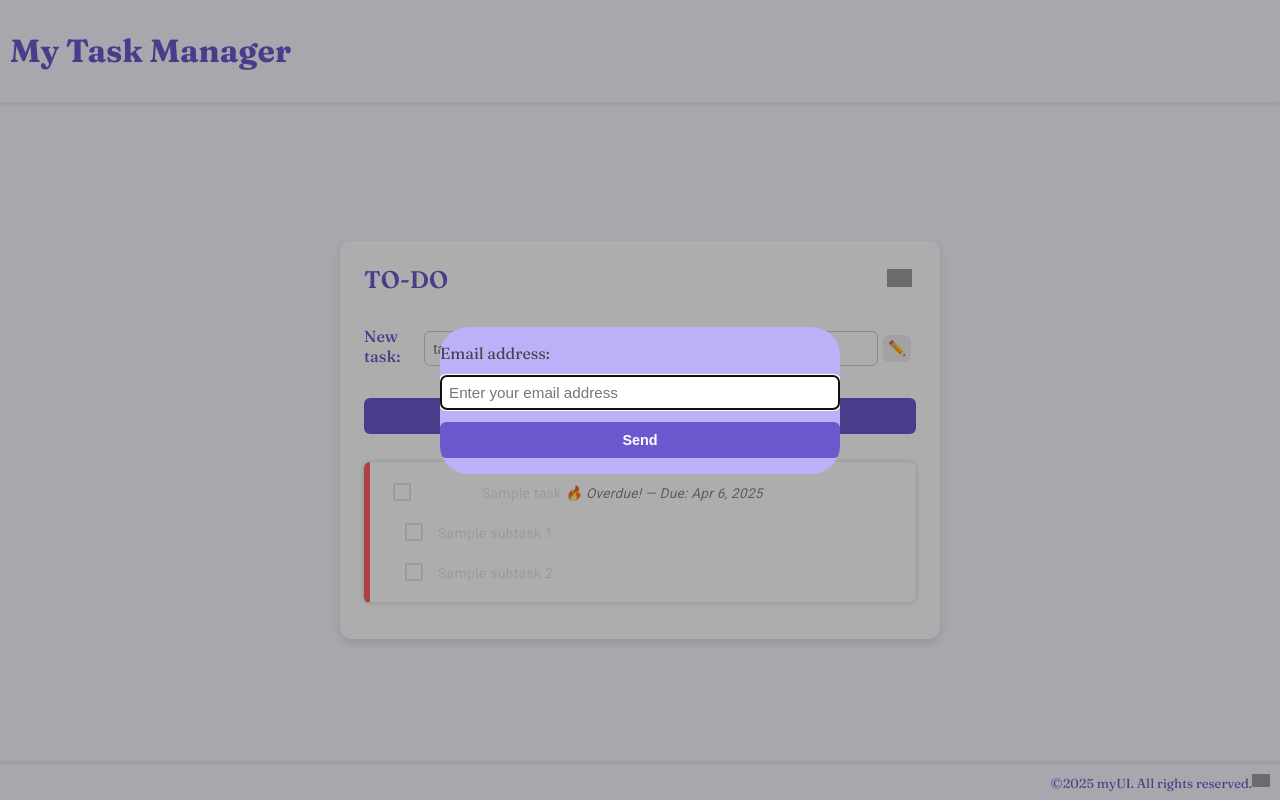
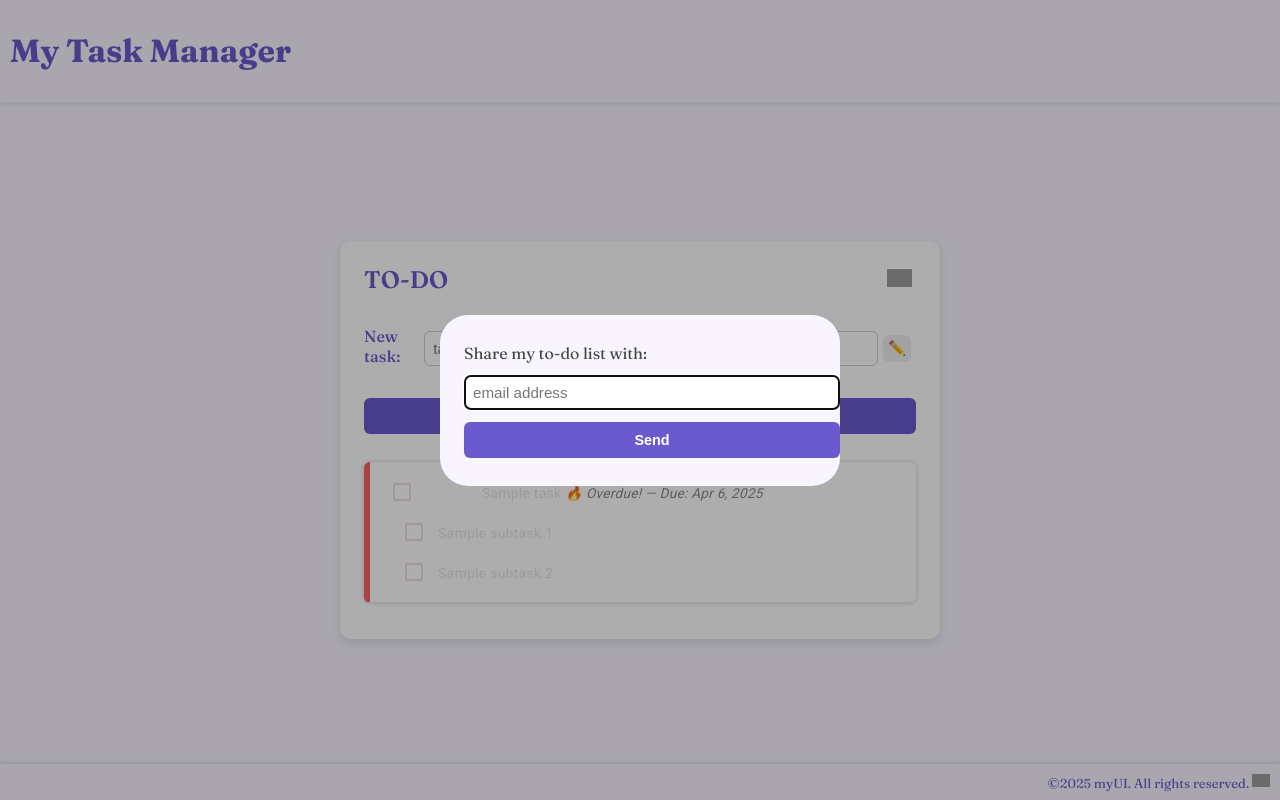
Before and after one commit to AlinesCodeFiWorks/AngularProject, an Angular app in the folder my-task-manager/: page / in a window 1280 px wide. Both pictures are taken after a click on the button 899 px from the left and 279 px from the top of the page. Built offline with nearby package versions, Linux system fonts and the light colour scheme; grey boxes are pictures that could not be loaded.

Commit message:
Refactor styles and update components to use CSS variables for improved theming and consistency

```diff
--- a/my-task-manager/src/app/layout/footer/footer.component.css
+++ b/my-task-manager/src/app/layout/footer/footer.component.css
@@ -5,9 +5,9 @@ footer {
   right: 0;
   padding: 10px;
   text-align: end;
-  box-shadow: 0 -2px 4px rgba(0, 0, 0, 0.1);
+  box-shadow: 0 -2px 4px var(--shadow-color);
   font-weight: 400;
   font-size: small;
-  color: #6a5acd;
+  color: var(--main-accent-color);
   margin-top: auto;
 }
--- a/my-task-manager/src/app/layout/footer/footer.component.html
+++ b/my-task-manager/src/app/layout/footer/footer.component.html
@@ -1,6 +1,6 @@
 <footer>
   <div class="footer">
-    <span>&copy;2025 myUI. All rights reserved.</span
+    <span>&copy;2025 myUI. All rights reserved. </span
     ><span
       ><a href="https://www.linkedin.com/in/aline-taylor/"
         ><img
--- a/my-task-manager/src/app/layout/footer/footer.component.ts
+++ b/my-task-manager/src/app/layout/footer/footer.component.ts
@@ -1,8 +1,9 @@
 import { Component } from '@angular/core';
+import { SharedModule } from '../../shared/shared.module';
 
 @Component({
   selector: 'app-footer',
-  imports: [],
+  imports: [SharedModule],
   standalone: true,
   templateUrl: './footer.component.html',
   styleUrl: './footer.component.css',
--- a/my-task-manager/src/app/layout/header/header.component.css
+++ b/my-task-manager/src/app/layout/header/header.component.css
@@ -3,12 +3,12 @@ header {
   top: 0;
   left: 0;
   right: 0;
-  background-color: #f8f5ff; /* Soft lavender background */
+  background-color: var(--background-color);
   padding: 10px;
   text-align: start;
-  box-shadow: 0 2px 4px rgba(0, 0, 0, 0.1);
+  box-shadow: 0 2px 4px var(--shadow-color);
   font-weight: 600;
-  color: #6a5acd;
+  color: var(--main-accent-color);
   margin-bottom: 20px;
   z-index: 1000;
 }
--- a/my-task-manager/src/app/layout/header/header.component.ts
+++ b/my-task-manager/src/app/layout/header/header.component.ts
@@ -1,8 +1,9 @@
 import { Component } from '@angular/core';
+import { SharedModule } from '../../shared/shared.module';
 
 @Component({
   selector: 'app-header',
-  imports: [],
+  imports: [SharedModule],
   standalone: true,
   templateUrl: './header.component.html',
   styleUrl: './header.component.css',
--- a/my-task-manager/src/app/share-to-do-list/share-to-do-list.component.css
+++ b/my-task-manager/src/app/share-to-do-list/share-to-do-list.component.css
@@ -3,25 +3,26 @@
   padding: 16px;
   max-width: 400px;
   width: 100%;
-  background-color: #bdb0f8;
+  background-color: var(--background-color);
 }
 
 form {
   display: flex;
   flex-direction: column;
   gap: 12px;
+  margin: 12px;
 }
 
 input {
   padding: 8px;
   font-size: 0.95rem;
-  border: 1px solid #ccc;
+  border: 1px solid var(--input-area-color);
   border-radius: 6px;
 }
 
 button[type="submit"] {
-  background-color: #6a5acd;
-  color: white;
+  background-color: var(--main-accent-color);
+  color: var(--high-contrast-accent-color);
   font-weight: 600;
   padding: 10px 16px;
   border: none;
--- a/my-task-manager/src/app/share-to-do-list/share-to-do-list.component.html
+++ b/my-task-manager/src/app/share-to-do-list/share-to-do-list.component.html
@@ -1,11 +1,11 @@
 <form (submit)="emailMessage(); $event.preventDefault()">
-  <label for="emailAddress">Email address:</label>
+  <label for="emailAddress">Share my to-do list with:</label>
   <input
     type="email"
     name="emailAddress"
     id="emailAddress"
     required
-    placeholder="Enter your email address"
+    placeholder="email address"
     [ngModel]="feedbackService.emailAddress()"
     (ngModelChange)="feedbackService.emailAddress.set($event)"
   />
--- a/my-task-manager/src/app/share-to-do-list/share-to-do-list.component.ts
+++ b/my-task-manager/src/app/share-to-do-list/share-to-do-list.component.ts
@@ -12,6 +12,12 @@ import { MatDialogRef } from '@angular/material/dialog';
   styleUrl: './share-to-do-list.component.css',
 })
 export class ShareToDoListComponent {
+  constructor(
+    private tasksService: TasksService,
+    public feedbackService: FeedbackService,
+    public dialogRef: MatDialogRef<ShareToDoListComponent>
+  ) {}
+
   getEmailAddress() {
     return this.feedbackService.emailAddress;
   }
@@ -20,12 +26,6 @@ export class ShareToDoListComponent {
     this.feedbackService.toggleShareForm();
   }
 
-  constructor(
-    private tasksService: TasksService,
-    public feedbackService: FeedbackService,
-    public dialogRef: MatDialogRef<ShareToDoListComponent>
-  ) {}
-
   emailMessage() {
     const tasks = this.tasksService.getTasks();
     this.feedbackService.logSharedTasks(tasks());
--- a/my-task-manager/src/app/task-form/task-form.component.css
+++ b/my-task-manager/src/app/task-form/task-form.component.css
@@ -7,7 +7,7 @@ form {
 
 label {
   font-weight: 500;
-  color: #6a5acd;
+  color: var(--main-accent-color);
   margin-bottom: 4px;
 }
 
@@ -27,15 +27,15 @@ input,
 textarea {
   padding: 8px;
   font-size: 0.95rem;
-  border: 1px solid #ccc;
+  border: 1px solid var(--input-area-color);
   border-radius: 6px;
   width: 100%;
   box-sizing: border-box;
 }
 
 button[type="submit"] {
-  background-color: #6a5acd;
-  color: white;
+  background-color: var(--main-accent-color);
+  color: var(--high-contrast-accent-color);
   font-weight: 600;
   border: none;
   border-radius: 6px;
@@ -45,5 +45,5 @@ button[type="submit"] {
 }
 
 button[type="submit"]:hover {
-  background-color: #5741c4;
+  background-color: var(--main-accent-color);
 }
--- a/my-task-manager/src/app/to-do-list/to-do-list.component.css
+++ b/my-task-manager/src/app/to-do-list/to-do-list.component.css
@@ -16,11 +16,11 @@ ul {
   max-width: 1100px;
   max-height: none;
   min-width: 600px;
-  background: #fff;
+  background: var(--high-contrast-accent-color);
   margin: 40px auto;
   padding: 24px;
   border-radius: 12px;
-  box-shadow: 0 4px 10px rgba(0, 0, 0, 0.1);
+  box-shadow: 0 4px 10px var(--shadow-color);
   overflow-y: visible;
   box-sizing: border-box;
 }
@@ -49,7 +49,7 @@ ul {
   border-bottom: 1px solid #eee;
   border-radius: 6px;
   margin-bottom: 8px;
-  box-shadow: 0 0 4px rgba(85, 80, 80, 0.3);
+  box-shadow: 0 0 4px var(--high-contrast-shadow-color);
 }
 
 mat-checkbox {
@@ -59,7 +59,7 @@ mat-checkbox {
 .inline-edit {
   font-size: 1rem;
   padding: 4px 8px;
-  border: 1px solid #ccc;
+  border: 1px solid var(--input-area-color);
   border-radius: 6px;
   width: auto;
   min-width: 120px;
@@ -67,7 +67,7 @@ mat-checkbox {
 
 .inline-edit:focus {
   outline: none;
-  border-color: #6a5acd;
+  border-color: var(--main-accent-color);
   box-shadow: 0 0 3px #bdb0f8;
 }
 
@@ -94,7 +94,7 @@ li:hover .delete-subtask-button {
 .task-date,
 .task-description {
   font-size: 0.85rem;
-  color: #888;
+  color: var(--detailed-text-color);
   font-style: italic;
   margin-top: 4px;
   display: inline;
--- a/my-task-manager/src/styles.css
+++ b/my-task-manager/src/styles.css
@@ -3,7 +3,12 @@
   --background-color: #f8f5ff;
   --scrollbar-background-color: #d4d4d4;
   --generic-text-color: #444;
+  --detailed-text-color: #888;
+  --shadow-color: rgba(0, 0, 0, 0.1);
+  --high-contrast-shadow-color: rgba(85, 80, 80, 0.3);
   --main-accent-color: #6a5acd;
+  --high-contrast-accent-color: white;
+  --input-area-color: #ccc;
 }
 
 html,
@@ -13,6 +18,7 @@ body {
   padding: 0;
   overflow-y: auto;
 }
+
 body {
   font-family: "Fraunces", serif;
   background-color: var(--background-color);
```
Also changed, not shown: my-task-manager/src/app/to-do-list/to-do-list.component.html (+15 -7 lines).
